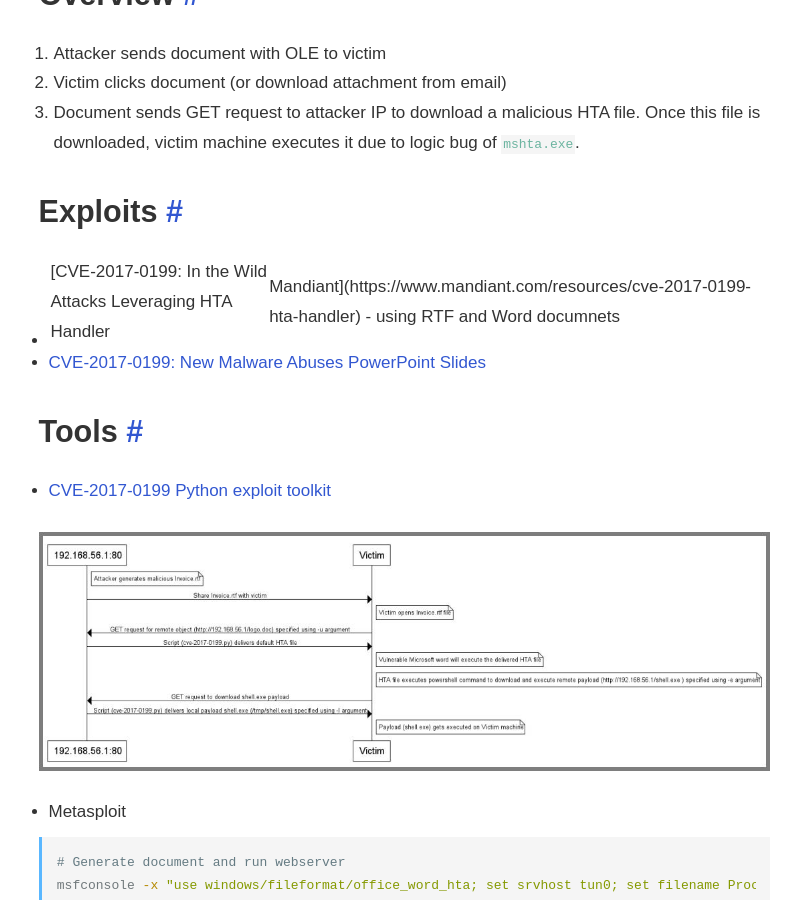
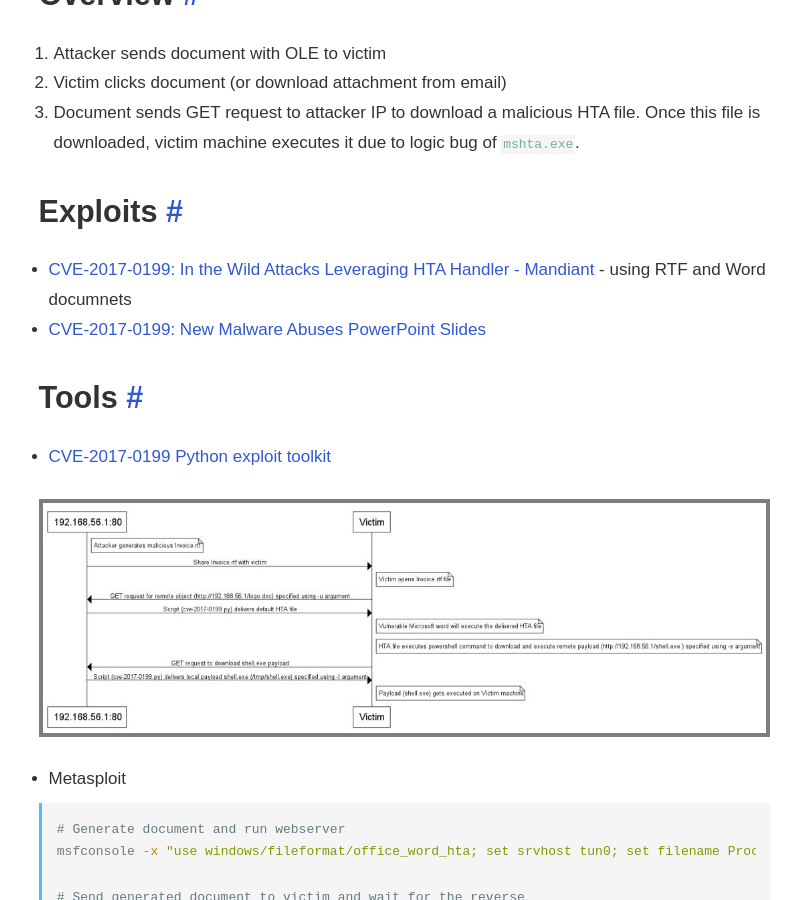
Before and after one commit to mvineza/spindel, a Jekyll site: the page built from _posts/2022-05-14-HTA-Handler-RCE--CVE20170199-.md, in a window 1280 px wide and 900 px high, scrolled down 345 px. Shown: the whole window, without its empty margins (236-1037 px from the left). Built offline with Jekyll 4.4.1, drawn with Linux system fonts in a browser that asks for light colours; comment, search, counter and statistics services are not loaded.

Commit message:
master: replace pipe

```diff
--- a/_posts/2022-05-14-HTA-Handler-RCE--CVE20170199-.md
+++ b/_posts/2022-05-14-HTA-Handler-RCE--CVE20170199-.md
@@ -12,7 +12,7 @@
 3. Document sends GET request to attacker IP to download a malicious HTA file. Once this file is downloaded, victim machine executes it due to logic bug of `mshta.exe`.
 
 ## Exploits
-* [CVE-2017-0199: In the Wild Attacks Leveraging HTA Handler | Mandiant](https://www.mandiant.com/resources/cve-2017-0199-hta-handler) - using RTF and Word documnets
+* [CVE-2017-0199: In the Wild Attacks Leveraging HTA Handler - Mandiant](https://www.mandiant.com/resources/cve-2017-0199-hta-handler) - using RTF and Word documnets
 * [CVE-2017-0199: New Malware Abuses PowerPoint Slides](https://www.trendmicro.com/en_sg/research/17/h/cve-2017-0199-new-malware-abuses-powerpoint-slide-show.html)
 
 ## Tools
```
